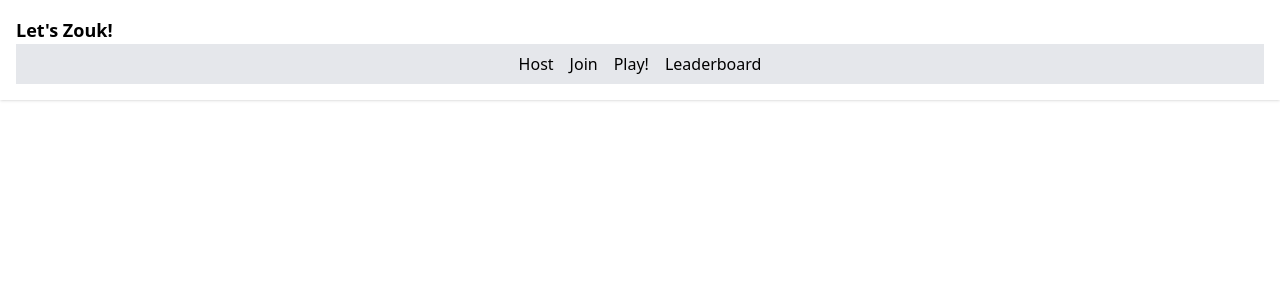
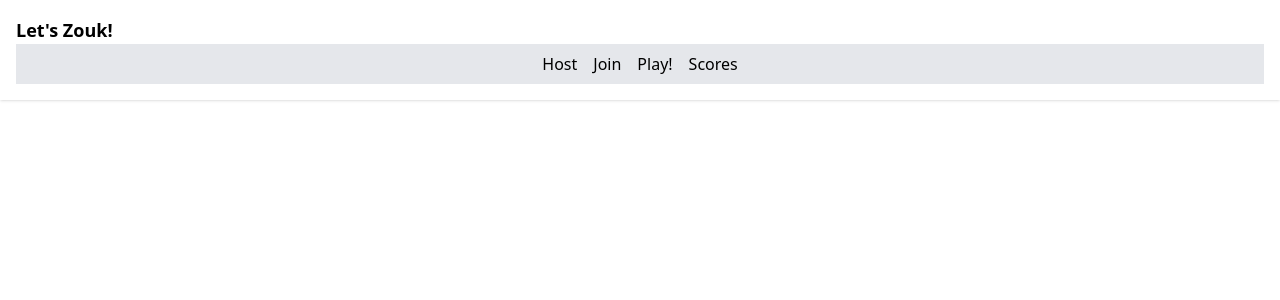
Before and after one commit to zillionart/zouk-game, a FastAPI app: page / in a window 1280 px wide. Shown: the top 300 px of the page. Run offline with FastAPI, Linux system fonts and the light colour scheme; some libraries are stand-ins or nearby versions.

Commit message:
Simple menu names

```diff
--- a/app/templates/base.html
+++ b/app/templates/base.html
@@ -46,7 +46,7 @@
                     <li>
                         <a href="/scores" title="View Leaderboard"
                             class="hover:underline {% if current_page == 'scores' %}font-bold text-blue-600{% endif %}">
-                            Leaderboard
+                            Scores
                         </a>
                     </li>
                 </ul>
```
